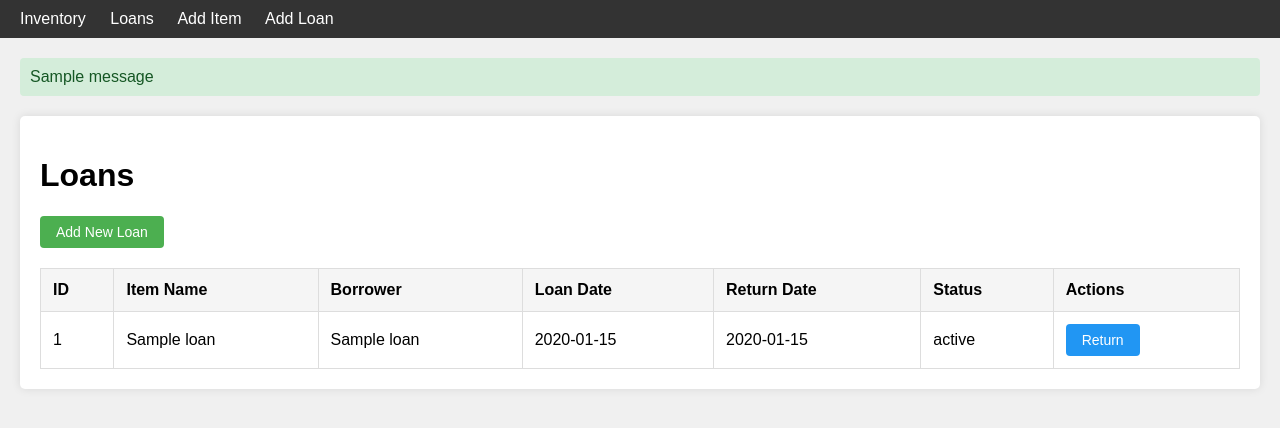
After one commit to alonbril/Inventory-Management, a Flask app: page /loans in a window 1280 px wide. The commit adds this page. Shown: the top 428 px of the page. Run offline with Flask 3, Linux system fonts and the light colour scheme; tables that the repository leaves empty hold one stand-in row (values such as "Sample post"); one stand-in notice (Sample message) is shown.

Commit message:
added loans and addloan also changed the price tab to green number

```diff
--- /dev/null
+++ b/Templates/Loans.html
@@ -0,0 +1,43 @@
+{% extends "base.html" %}
+{% block content %}
+    <h1>Loans</h1>
+    <div class="actions">
+        <a href="{{ url_for('add_loan') }}" class="button add">Add New Loan</a>
+    </div>
+    {% if loans %}
+    <table>
+        <thead>
+            <tr>
+                <th>ID</th>
+                <th>Item Name</th>
+                <th>Borrower</th>
+                <th>Loan Date</th>
+                <th>Return Date</th>
+                <th>Status</th>
+                <th>Actions</th>
+            </tr>
+        </thead>
+        <tbody>
+            {% for loan in loans %}
+                <tr>
+                    <td>{{ loan['id'] }}</td>
+                    <td>{{ loan['item_name'] }}</td>
+                    <td>{{ loan['borrower_name'] }}</td>
+                    <td>{{ loan['loan_date'] }}</td>
+                    <td>{{ loan['return_date'] or '-' }}</td>
+                    <td>{{ loan['status'] }}</td>
+                    <td class="actions">
+                        {% if loan['status'] == 'active' %}
+                        <a href="{{ url_for('return_loan', id=loan['id']) }}"
+                           class="button edit"
+                           onclick="return confirm('Mark this loan as returned?')">Return</a>
+                        {% endif %}
+                    </td>
+                </tr>
+            {% endfor %}
+        </tbody>
+    </table>
+    {% else %}
+    <p>No active loans.</p>
+    {% endif %}
+{% endblock %}
--- a/Templates/base.html
+++ b/Templates/base.html
@@ -8,14 +8,16 @@
 </head>
 <body>
     <nav>
-        <a href="{{ url_for('index') }}">Home</a>
+        <a href="{{ url_for('index') }}">Inventory</a>
+        <a href="{{ url_for('loans') }}">Loans</a>
         <a href="{{ url_for('add_item') }}">Add Item</a>
+        <a href="{{ url_for('add_loan') }}">Add Loan</a>
     </nav>
 
-    {% with messages = get_flashed_messages() %}
+    {% with messages = get_flashed_messages(with_categories=true) %}
         {% if messages %}
-            {% for message in messages %}
-                <div class="flash">{{ message }}</div>
+            {% for category, message in messages %}
+                <div class="flash {{ category }}">{{ message }}</div>
             {% endfor %}
         {% endif %}
     {% endwith %}
--- a/app.py
+++ b/app.py
@@ -1,23 +1,23 @@
 from flask import Flask, render_template, request, redirect, url_for, flash, g
 from database import init_db, get_db, close_db
+from datetime import datetime, date
 
 app = Flask(__name__)
-app.secret_key = 'dev'  # Change this to a random secret key in production
+app.secret_key = 'dev'
 
-# Register database close function
 app.teardown_appcontext(close_db)
 
 
-@app.before_first_request
-def initialize_database():
-    init_db()
+def init_app():
+    with app.app_context():
+        init_db()
 
 
 @app.route('/')
 def index():
     db = get_db()
     cursor = db.cursor()
-    cursor.execute('SELECT * FROM inventory')
+    cursor.execute('SELECT * FROM inventory ORDER BY id DESC')
     items = cursor.fetchall()
     return render_template('index.html', items=items)
 
@@ -25,23 +25,123 @@ def index():
 @app.route('/add', methods=['GET', 'POST'])
 def add_item():
     if request.method == 'POST':
-        name = request.form['name']
-        quantity = request.form['quantity']
-        price = request.form['price']
-        category = request.form['category']
+        try:
+            name = request.form['name']
+            quantity = int(request.form['quantity'])
+            green_number = float(request.form['green_number'])
+            category = request.form['category']
+            status = request.form.get('status', 'no')
 
-        db = get_db()
-        cursor = db.cursor()
-        cursor.execute(
-            'INSERT INTO inventory (name, quantity, price, category) VALUES (?, ?, ?, ?)',
-            (name, quantity, price, category)
-        )
-        db.commit()
-        flash('Item added successfully!')
+            db = get_db()
+            cursor = db.cursor()
+            cursor.execute(
+                'INSERT INTO inventory (name, quantity, green_number, category, status) VALUES (?, ?, ?, ?, ?)',
+                (name, quantity, green_number, category, status)
+            )
+            db.commit()
+            flash('Item added successfully!', 'success')
+        except Exception as e:
+            flash(f'Error adding item: {str(e)}', 'error')
+            db.rollback()
         return redirect(url_for('index'))
 
     return render_template('add.html')
 
 
+@app.route('/edit/<int:id>', methods=['GET', 'POST'])
+def edit_item(id):
+    db = get_db()
+    cursor = db.cursor()
+
+    if request.method == 'POST':
+        try:
+            name = request.form['name']
+            quantity = int(request.form['quantity'])
+            green_number = float(request.form['green_number'])
+            category = request.form['category']
+            status = request.form.get('status', 'no')
+
+            cursor.execute('''
+                UPDATE inventory
+                SET name = ?, quantity = ?, green_number = ?, category = ?, status = ?
+                WHERE id = ?
+            ''', (name, quantity, green_number, category, status, id))
+            db.commit()
+            flash('Item updated successfully!', 'success')
+            return redirect(url_for('index'))
+        except Exception as e:
+            flash(f'Error updating item: {str(e)}', 'error')
+            db.rollback()
+
+    cursor.execute('SELECT * FROM inventory WHERE id = ?', (id,))
+    item = cursor.fetchone()
+    return render_template('edit.html', item=item)
+
+
+@app.route('/loans')
+def loans():
+    db = get_db()
+    cursor = db.cursor()
+    cursor.execute('SELECT * FROM loans ORDER BY id DESC')
+    loans = cursor.fetchall()
+    return render_template('loans.html', loans=loans)
+
+
+@app.route('/add_loan', methods=['GET', 'POST'])
+def add_loan():
+    if request.method == 'POST':
+        try:
+            item_name = request.form['item_name']
+            borrower_name = request.form['borrower_name']
+            loan_date = request.form['loan_date']
+
+            db = get_db()
+            cursor = db.cursor()
+            cursor.execute(
+                'INSERT INTO loans (item_name, borrower_name, loan_date) VALUES (?, ?, ?)',
+                (item_name, borrower_name, loan_date)
+            )
+            db.commit()
+            flash('Loan added successfully!', 'success')
+        except Exception as e:
+            flash(f'Error adding loan: {str(e)}', 'error')
+            db.rollback()
+        return redirect(url_for('loans'))
+
+    return render_template('add_loan.html')
+
+
+@app.route('/return_loan/<int:id>')
+def return_loan(id):
+    try:
+        db = get_db()
+        cursor = db.cursor()
+        cursor.execute('''
+            UPDATE loans
+            SET status = 'returned', return_date = ?
+            WHERE id = ?
+        ''', (date.today().isoformat(), id))
+        db.commit()
+        flash('Loan marked as returned!', 'success')
+    except Exception as e:
+        flash(f'Error updating loan: {str(e)}', 'error')
+        db.rollback()
+    return redirect(url_for('loans'))
+
+@app.route('/delete/<int:id>')
+def delete_item(id):
+    try:
+        db = get_db()
+        cursor = db.cursor()
+        cursor.execute('DELETE FROM inventory WHERE id = ?', (id,))
+        db.commit()
+        flash('Item deleted successfully!', 'success')
+    except Exception as e:
+        flash(f'Error deleting item: {str(e)}', 'error')
+        db.rollback()
+    return redirect(url_for('index'))
+
+
 if __name__ == '__main__':
+    init_app()
     app.run(debug=True)
--- a/database.py
+++ b/database.py
@@ -3,6 +3,7 @@ import os
 from flask import g
 
 DATABASE = 'inventory.db'
+
 
 def get_db():
     if 'db' not in g:
@@ -10,13 +11,24 @@ def get_db():
         g.db.row_factory = sqlite3.Row
     return g.db
 
+
 def close_db(e=None):
     db = g.pop('db', None)
     if db is not None:
         db.close()
 
+
 def init_db():
     db = get_db()
+    # Create new tables if they don't exist
     with open('schema.sql', 'r') as f:
         db.executescript(f.read())
+
+    # Check if we need to update existing database
+    try:
+        db.execute('SELECT status FROM inventory LIMIT 1')
+    except sqlite3.OperationalError:
+        # Column doesn't exist, perform update
+        with open('schema_update.sql', 'r') as f:
+            db.executescript(f.read())
     db.commit()
--- a/schema.sql
+++ b/schema.sql
@@ -2,7 +2,18 @@ CREATE TABLE IF NOT EXISTS inventory (
     id INTEGER PRIMARY KEY AUTOINCREMENT,
     name TEXT NOT NULL,
     quantity INTEGER NOT NULL,
-    price REAL NOT NULL,
+    green_number REAL NOT NULL,
     category TEXT NOT NULL,
+    status TEXT CHECK(status IN ('yes', 'no')) DEFAULT 'no',
     created_at TIMESTAMP DEFAULT CURRENT_TIMESTAMP
 );
+
+CREATE TABLE IF NOT EXISTS loans (
+    id INTEGER PRIMARY KEY AUTOINCREMENT,
+    item_name TEXT NOT NULL,
+    borrower_name TEXT NOT NULL,
+    loan_date DATE NOT NULL,
+    return_date DATE,
+    status TEXT CHECK(status IN ('active', 'returned')) DEFAULT 'active',
+    created_at TIMESTAMP DEFAULT CURRENT_TIMESTAMP
+);
--- /dev/null
+++ b/schema_update.sql
@@ -0,0 +1,2 @@
+ALTER TABLE inventory RENAME COLUMN price TO green_number;
+ALTER TABLE inventory ADD COLUMN status TEXT CHECK(status IN ('yes', 'no')) DEFAULT 'no';
--- a/static/style.css
+++ b/static/style.css
@@ -6,11 +6,15 @@ body {
 }
 
 nav {
-    margin-bottom: 20px;
+    background-color: #333;
+    padding: 10px 20px;
+    margin: -20px -20px 20px -20px;
 }
 
 nav a {
-    margin-right: 10px;
+    color: white;
+    text-decoration: none;
+    margin-right: 20px;
 }
 
 .content {
@@ -23,25 +27,32 @@ nav a {
 table {
     width: 100%;
     border-collapse: collapse;
+    margin-top: 20px;
 }
 
 th, td {
-    padding: 10px;
+    padding: 12px;
     border: 1px solid #ddd;
     text-align: left;
 }
 
 th {
     background-color: #f5f5f5;
+    font-weight: bold;
+}
+
+tr:nth-child(even) {
+    background-color: #f9f9f9;
 }
 
 form div {
-    margin-bottom: 10px;
+    margin-bottom: 15px;
 }
 
 label {
     display: block;
     margin-bottom: 5px;
+    font-weight: bold;
 }
 
 input {
@@ -49,22 +60,83 @@ input {
     padding: 8px;
     border: 1px solid #ddd;
     border-radius: 4px;
+    box-sizing: border-box;
 }
 
-button {
-    background-color: #4CAF50;
-    color: white;
-    padding: 10px 20px;
+.button {
+    display: inline-block;
+    padding: 8px 16px;
     border: none;
     border-radius: 4px;
     cursor: pointer;
+    text-decoration: none;
+    font-size: 14px;
+    margin-right: 5px;
+}
+
+button.button {
+    background-color: #4CAF50;
+    color: white;
+}
+
+.button.add {
+    background-color: #4CAF50;
+    color: white;
+}
+
+.button.edit {
+    background-color: #2196F3;
+    color: white;
+}
+
+.button.delete {
+    background-color: #f44336;
+    color: white;
+}
+
+.button.cancel {
+    background-color: #808080;
+    color: white;
 }
 
 .flash {
     padding: 10px;
     margin-bottom: 20px;
+    border-radius: 4px;
+}
+
+.flash.success {
     background-color: #d4edda;
     border-color: #c3e6cb;
     color: #155724;
+}
+
+.flash.error {
+    background-color: #f8d7da;
+    border-color: #f5c6cb;
+    color: #721c24;
+}
+
+.actions {
+    margin-bottom: 20px;
+}
+
+.form-buttons {
+    margin-top: 20px;
+}
+select {
+    width: 100%;
+    padding: 8px;
+    border: 1px solid #ddd;
     border-radius: 4px;
+    background-color: white;
 }
+
+.status-yes {
+    color: green;
+    font-weight: bold;
+}
+
+.status-no {
+    color: red;
+}
```
Also changed, not shown: Templates/add.html (+14 -4 lines), Templates/add_loan.html (added, +22 -0 lines), Templates/edit.html (added, +33 -0 lines), Templates/index.html (+20 -2 lines).
